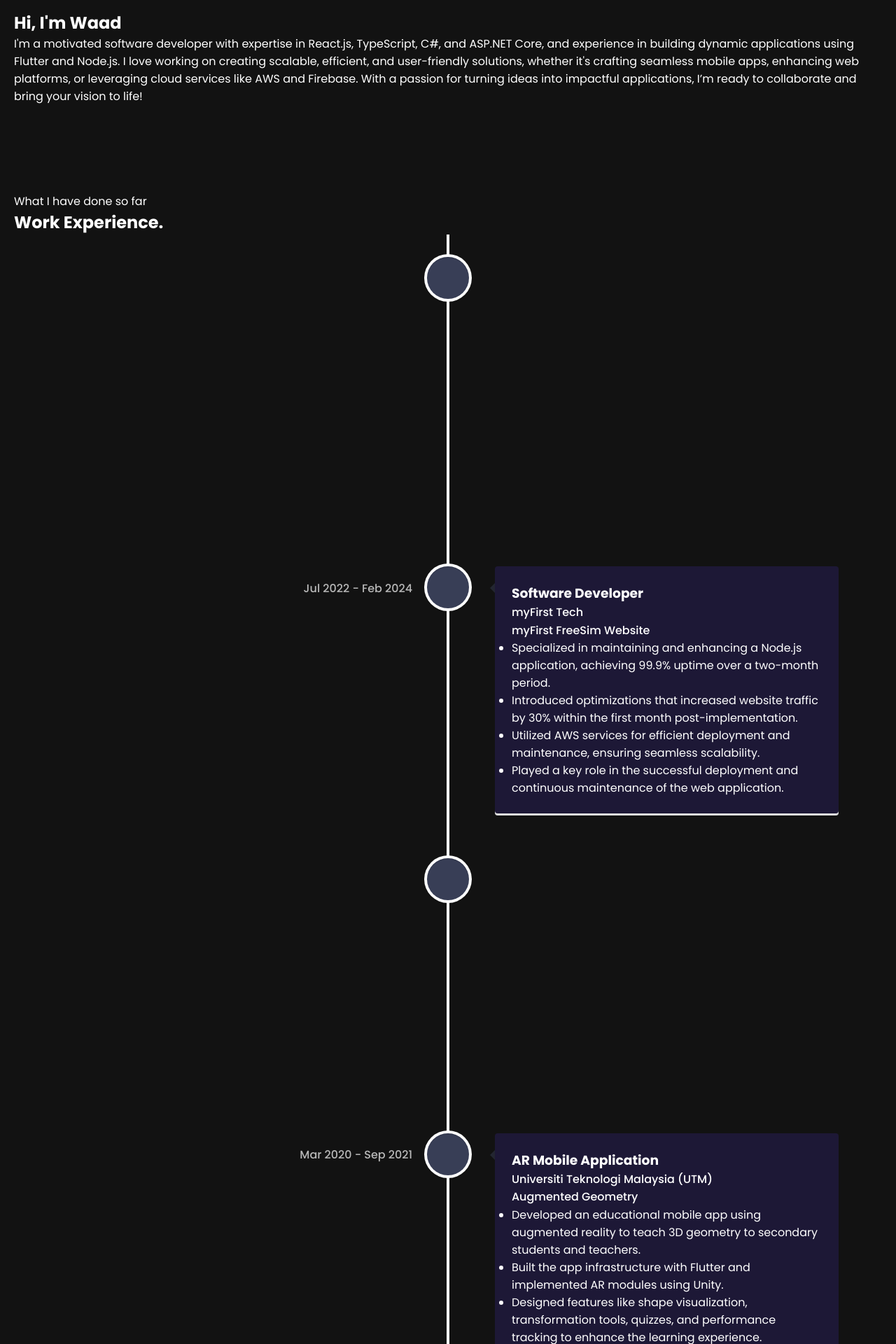
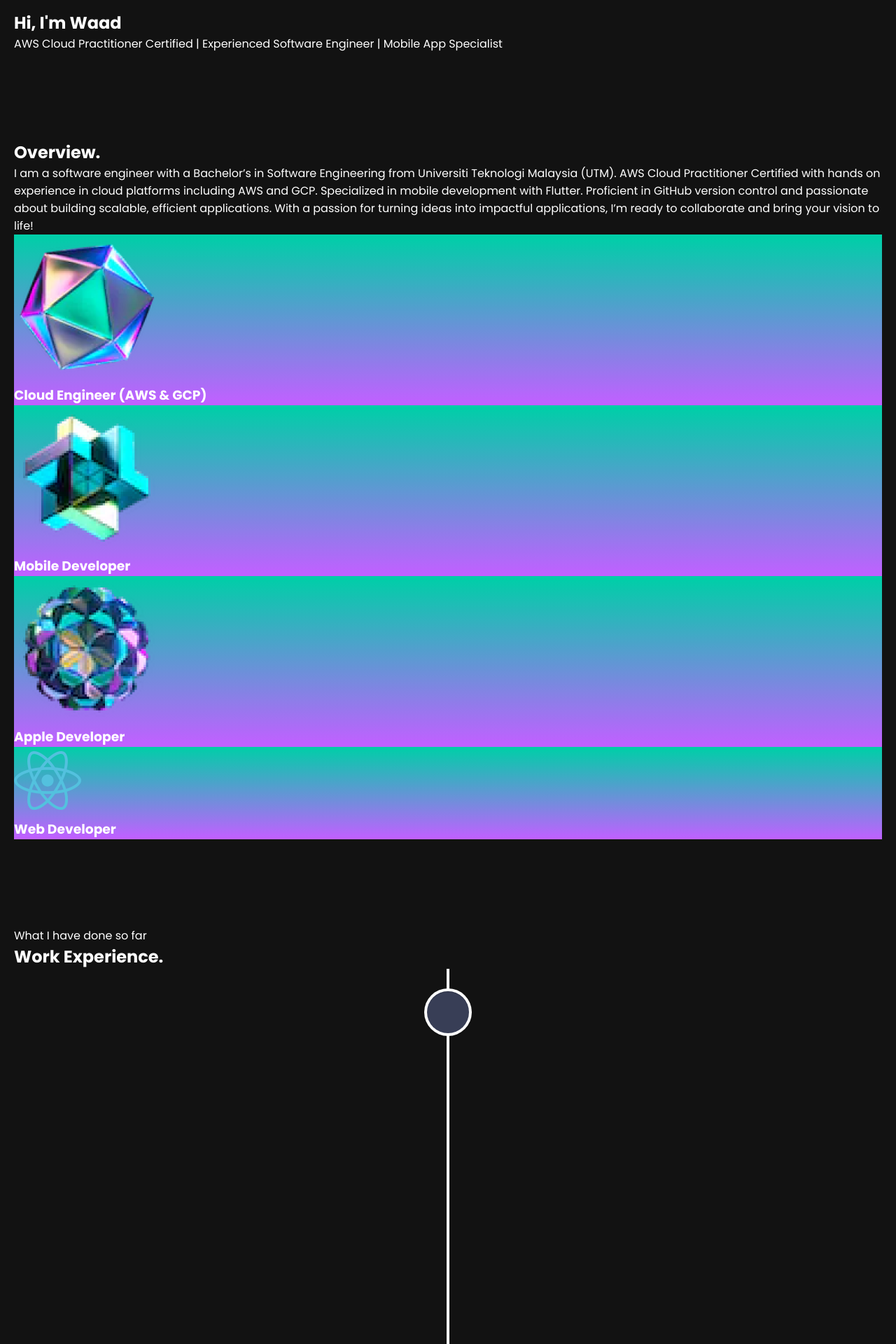
Before and after one commit to Waad-Raggam/waad-portfolio, a React (Create React App) app: page / in a window 1280 px wide. Shown: the part 220-2140 px from the top of the page at 70% size. Built offline with nearby package versions, Linux system fonts and the light colour scheme.

Commit message:
Finalize projects and resume

```diff
--- a/src/App.js
+++ b/src/App.js
@@ -1,7 +1,7 @@
 import React from "react";
 import "./App.css";
 import Hero from "./components/Hero";
-// import About from "./components/About";
+import About from "./components/About";
 import Experience from "./components/Experience";
 import Projects from "./components/Projects";
 import Contact from "./components/Contact";
@@ -18,7 +18,7 @@ function App() {
             <Hero />
           </div>
         </div>
-        {/* <About /> */}
+        <About />
         <Experience />
         <Projects />
         <div className="relative z-0">
--- a/src/assets/index.js
+++ b/src/assets/index.js
@@ -31,6 +31,7 @@ import ar2 from "./ar2.jpg";
 import ar3 from "./ar3.jpg";
 import ar4 from "./ar4.jpg";
 import plans from "./plans.jpg";
+import doggy from "./doggy.jpg";
 import ps5 from "./ps5.jpg";
 import jobit from "./jobit.png";
 import tripguide from "./tripguide.png";
@@ -70,4 +71,5 @@ export {
   ps5,
   jobit,
   tripguide,
+  doggy,
 };
--- a/src/components/About.js
+++ b/src/components/About.js
@@ -1,64 +1,62 @@
-// import React from "react";
-// import { Tilt } from "react-tilt";
-// import { motion } from "framer-motion";
+import React from "react";
+import { Tilt } from "react-tilt";
+import { motion } from "framer-motion";
 
-// import { styles } from "../style";
-// import { services } from "../constants";
-// import { SectionWrapper } from "../hoc";
-// import { fadeIn, textVariant } from "../utils/motion";
+import { styles } from "../style";
+import { services } from "../constants";
+import { SectionWrapper } from "../hoc";
+import { fadeIn, textVariant } from "../utils/motion";
 
-// const ServiceCard = ({ index, title, icon }) => (
-//   <Tilt className="xs:w-[250px] w-full">
-//     <motion.div
-//       variants={fadeIn("right", "spring", index * 0.5, 0.75)}
-//       className="w-full green-pink-gradient p-[1px] rounded-[20px] shadow-card"
-//     >
-//       <div
-//         options={{
-//           max: 45,
-//           scale: 1,
-//           speed: 450,
-//         }}
-//         className="bg-tertiary rounded-[20px] py-5 px-12 min-h-[280px] flex justify-evenly items-center flex-col"
-//       >
-//         <img
-//           src={icon}
-//           alt="web-development"
-//           className="w-16 h-16 object-contain"
-//         />
+const ServiceCard = ({ index, title, icon }) => (
+  <Tilt className="xs:w-[250px] w-full">
+    <motion.div
+      variants={fadeIn("right", "spring", index * 0.5, 0.75)}
+      className="w-full green-pink-gradient p-[1px] rounded-[20px] shadow-card"
+    >
+      <div
+        options={{
+          max: 45,
+          scale: 1,
+          speed: 450,
+        }}
+        className="bg-tertiary rounded-[20px] py-5 px-12 min-h-[280px] flex justify-evenly items-center flex-col"
+      >
+        <img
+          src={icon}
+          alt="web-development"
+          className="w-16 h-16 object-contain"
+        />
 
-//         <h3 className="text-white text-[20px] font-bold text-center">
-//           {title}
-//         </h3>
-//       </div>
-//     </motion.div>
-//   </Tilt>
-// );
+        <h3 className="text-white text-[20px] font-bold text-center">
+          {title}
+        </h3>
+      </div>
+    </motion.div>
+  </Tilt>
+);
 
-// const About = () => {
-//   return (
-//     <>
-//       <motion.div variants={textVariant()}>
-//         <h2 className={styles.sectionHeadText}>Overview.</h2>
-//       </motion.div>
+const About = () => {
+  return (
+    <>
+      <motion.div variants={textVariant()}>
+        <h2 className={styles.sectionHeadText}>Overview.</h2>
+      </motion.div>
 
-//       <motion.p
-//         variants={fadeIn("", "", 0.1, 1)}
-//         className="mt-4 text-secondary text-[17px] max-w-3xl leading-[30px]"
-//       >
-//         I'm a motivated software developer with expertise in React.js, TypeScript, C#, and ASP.NET Core,
-//         and experience in building dynamic applications using Flutter and Node.js. I love working on creating scalable,
-//         efficient, and user-friendly solutions, whether it's crafting seamless mobile apps, enhancing web platforms,
-//         or leveraging cloud services like AWS and Firebase. With a passion for turning ideas into impactful applications,
-//         I’m ready to collaborate and bring your vision to life!
-//       </motion.p>
-//       <div className="mt-20 flex flex-wrap gap-10">
-//         {services.map((service, index) => (
-//           <ServiceCard key={service.title} index={index} {...service} />
-//         ))}
-//       </div>
-//     </>
-//   );
-// };
+      <motion.p
+        variants={fadeIn("", "", 0.1, 1)}
+        className="mt-4 text-secondary text-[17px] max-w-3xl leading-[30px]"
+      >
+        I am a software engineer with a Bachelor’s in Software Engineering from Universiti Teknologi Malaysia (UTM). AWS Cloud Practitioner Certified with hands on experience in cloud platforms including AWS and GCP. Specialized in mobile development with Flutter. Proficient in GitHub version control and passionate about building scalable, efficient applications.
+         With a passion for turning ideas into impactful applications,
+        I’m ready to collaborate and bring your vision to life!
+      </motion.p>
+      <div className="mt-20 flex flex-wrap gap-10">
+        {services.map((service, index) => (
+          <ServiceCard key={service.title} index={index} {...service} />
+        ))}
+      </div>
+    </>
+  );
+};
 
-// export default SectionWrapper(About, "about");
+export default SectionWrapper(About, "about");
--- a/src/components/Hero.js
+++ b/src/components/Hero.js
@@ -20,13 +20,8 @@ const Hero = () => {
             Hi, I'm <span className='text-[#8f72ad]'>Waad</span>
           </h1>
           <p className={`${styles.heroSubText} mt-2 text-white-100`}>
-
+          AWS Cloud Practitioner Certified | Experienced Software Engineer | Mobile App Specialist
           </p>
-          I'm a motivated software developer with expertise in React.js, TypeScript, C#, and ASP.NET Core,
-        and experience in building dynamic applications using Flutter and Node.js. I love working on creating scalable,
-        efficient, and user-friendly solutions, whether it's crafting seamless mobile apps, enhancing web platforms,
-        or leveraging cloud services like AWS and Firebase. With a passion for turning ideas into impactful applications,
-        I’m ready to collaborate and bring your vision to life!
         </div>
       </div>
 
--- a/src/constants/index.js
+++ b/src/constants/index.js
@@ -21,6 +21,7 @@ import {
   shopify,
   // carrent,
   plans,
+  doggy,
   jobit,
   tripguide,
   threejs,
@@ -48,20 +49,20 @@ export const navLinks = [
 
 const services = [
   {
-    title: "Web Developer",
+    title: "Cloud Engineer (AWS & GCP)",
     icon: web,
   },
   {
-    title: "Flutter Developer",
+    title: "Mobile Developer",
     icon: mobile,
   },
   {
-    title: "Backend Developer",
+    title: "Apple Developer",
     icon: backend,
   },
   {
-    title: "Games Developer",
-    icon: creator,
+    title: "Web Developer",
+    icon: reactjs,
   },
 ];
 
@@ -122,7 +123,40 @@ const technologies = [
 
 const experiences = [
   {
-    title: "Software Developer",
+    title: "Software Engineer",
+    company_name: "Client Project",
+    project_name: "Mobile app marketplace",
+    icon: starbucks,
+    iconBg: "#383E56",
+    date: "Nov 2024 – Aug 2026",
+    points: [
+      "Sole developer for a mobile app, independently owned the entire lifecycle from architecture, development, and publishing to iOS and Android.",
+      "Designed and built the app, covering UI, state management, and business logic.",
+      "Integrated Firebase services (Firebase Auth, Firestore, Cloud Storage, Cloud Functions, Crashlytics) for backend infrastructure, data persistence, and crash monitoring.",
+      "Independently managed the Apple Developer account, including app registration, certificates, provisioning profiles, and App Store Connect setup.",
+      "Integrated Apple services such as Apple Push Notification service (APNs) for real-time push notifications, including certificate/key configuration and payload handling.",
+      "Configured and distributed TestFlight builds for internal and external beta testing, coordinating tester feedback into release cycles.",
+      "Successfully published apps to Google Play Store and Apple App Store.",
+"Designed and developed the admin dashboard for managing users, listings, categories, reports, and other marketplace operations, with data and actions integrated with the mobile application backend."
+    ],
+  },
+  {
+    title: "Software Engineer",
+    company_name: "Masterly Notion Media",
+    project_name: "Retm Platform",
+    icon: starbucks,
+    iconBg: "#383E56",
+    date: "Feb 2025 – Aug 2025",
+    points: [
+      "Lead mobile app enhancements and maintenance using Flutter, improving user engagement and app stability.",
+      "Applied best practices in source control, and continuous integration to ensure code quality.",
+      "Worked closely with product owners to refine user stories and deliver smooth, intuitive features.",
+      "Directed efforts in app architecture, bug fixing, and optimization, contributing to a stable and user-friendly application.",
+      "Utilized Google Cloud Platform services to support application deployment."
+    ],
+  },
+  {
+    title: "Software Engineer",
     company_name: "myFirst Tech",
     project_name: "Social Circle Mobile App",
     icon: starbucks,
@@ -136,7 +170,7 @@ const experiences = [
     ],
   },
   {
-    title: "Software Developer",
+    title: "Software Engineer",
     company_name: "myFirst Tech",
     project_name: "myFirst FreeSim Website",
     icon: tesla,
@@ -150,7 +184,7 @@ const experiences = [
     ],
   },
   {
-    title: "C# Bootcamp",
+    title: "Software Development with C# Bootcamp",
     company_name: "Saudi Digital Academy",
     project_name: "Gym Insurance Marketplace",
     icon: meta,
@@ -205,6 +239,32 @@ const testimonials = [
 ];
 
 const projects = [
+  {
+    name: "Pawmpur | Pet Grooming",
+    description:
+      "A simple way to discover, book, and manage grooming services for your pets, all in one place.",
+    tags: [
+      {
+        name: "flutter",
+        color: "blue-text-gradient",
+      },
+      {
+        name: "material-ui",
+        color: "green-text-gradient",
+      },
+      {
+        name: "dart",
+        color: "pink-text-gradient",
+      },
+      {
+        name: "restapi",
+        color: "yellow-text-gradient",
+      },
+    ],
+    image: doggy,
+    // source_code_link:
+    //   "https://github.com/Waad-Raggam/gym-insurance-marketplace",
+  },
   {
     name: "Gym Insurance Marketplace",
     description:
```
Also changed, not shown: 2 other files (tests, documents, lock files or other folders).
